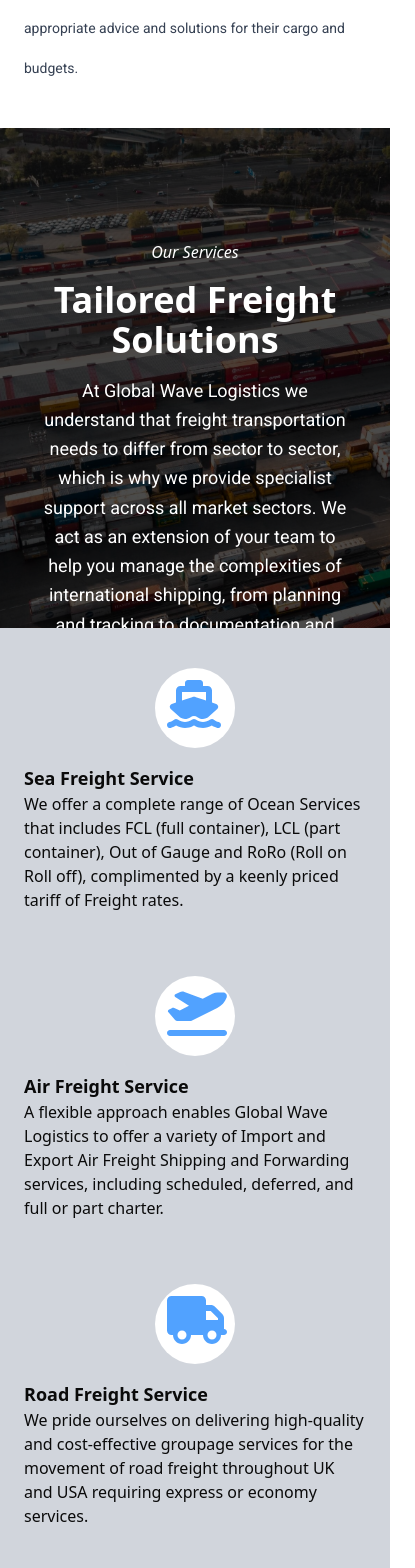
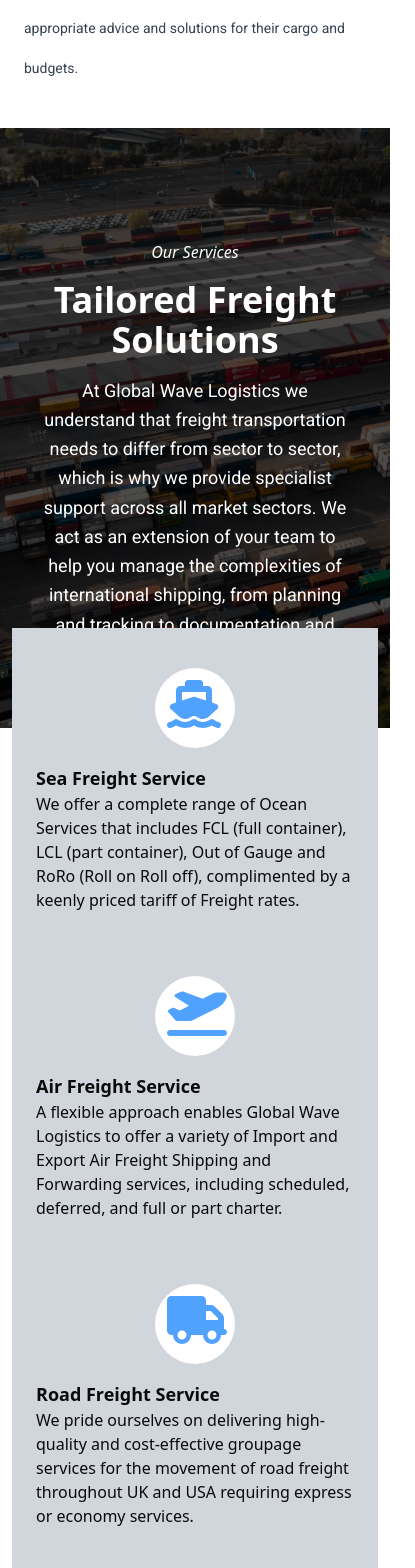
Before and after one commit to ike-nanino/global, a Next.js app: page / in a window 390 px wide. Shown: the part 1080-2648 px from the top of the page, 415 px wide, since content can reach past the window. Built offline with nearby package versions, Linux system fonts and the light colour scheme.

Commit message:
Update spacing and typography for various components; enhance layout and readability

```diff
--- a/app/page.tsx
+++ b/app/page.tsx
@@ -12,7 +12,7 @@
 
       <Experienced />
 
-      <div className='relative mb-[2000px] sm:mb-[1800px] lg:mb-[600px]'>
+      <div className='relative mb-[1950px] sm:mb-[1800px] lg:mb-[600px]'>
         <OurServices />
         <div className='absolute inset-0 top-[500px] z-30'>
         <TypesOfServices />
--- a/components/CarlineUp.tsx
+++ b/components/CarlineUp.tsx
@@ -3,7 +3,7 @@
 function CarlineUp() {
     return (
         <section
-            className="relative bg-[url('/images/carlineup.jpg')] bg-cover bg-center h-[500px] w-full px-10 py-28"
+            className="relative bg-[url('/images/carlineup.jpg')] bg-cover bg-center h-[500px] w-full px-3 lg:px-10 py-28"
         >
 
             <div className="absolute inset-0 bg-black/40"></div>
@@ -11,9 +11,9 @@
             <div className='relative z-10'>
 
 
-                <h1 className='text-5xl text-left mb-4 font-bold leading-14 text-white '>Let Us Take The Headache Out Of All The Complex Logistical Planning And Documentation Handling By Putting Your Cargo In The Hands Of Our Experts</h1>
+                <h1 className='text-2xl lg:text-5xl text-left mb-4 font-bold leading-14 text-white '>Let Us Take The Headache Out Of All The Complex Logistical Planning And Documentation Handling By Putting Your Cargo In The Hands Of Our Experts</h1>
 
-                <p className='font-rajdhani rounded-md font-bold text-lg p-3 text-black bg-white hover:bg-blue-400 text-center max-w-40'>Learn More</p>
+                <p className='font-rajdhani rounded-md font-bold lg:text-lg p-3 text-black bg-white hover:bg-blue-400 text-center max-w-40'>Learn More</p>
             </div>
         </section>
     )
--- a/components/Icons.tsx
+++ b/components/Icons.tsx
@@ -11,7 +11,7 @@
 
       <div className='text-center mb-10 px-6 lg:px-16'>
 
-        <h1 className='text-7xl font-bold font-rajdhani mb-4'>Why Choose Global Wave Logistics</h1>
+        <h1 className='text-2xl lg:text-7xl font-bold font-rajdhani mb-4'>Why Choose Global Wave Logistics</h1>
         <p className='text-lg font-poppins'>As your logistics partner, we will take the time to understand your requirements, pain points and goals, allowing us to deliver a tailored solution that relieves the hassle of logistics and allows you to focus on the things that matter most to your business. </p>
         <p className='text-lg font-poppins'>You’ll enjoy an efficient, professional service, along with door-to-door solutions to any location worldwide.
 
--- a/components/TypesOfServices.tsx
+++ b/components/TypesOfServices.tsx
@@ -6,7 +6,7 @@
 
 function TypesOfServices() {
   return (
-    <div className='lg:mx-16 px-6 lg:px-32 py-10 bg-gray-300'>
+    <div className='mx-3 lg:mx-16 px-6 lg:px-32 py-10 bg-gray-300'>
 
         <div className='grid grid-cols-1 lg:grid-cols-2 gap-16'>
             <div className='flex flex-col lg:flex-row items-center lg:items-start gap-4'>
--- a/components/WhyGlobalWave.tsx
+++ b/components/WhyGlobalWave.tsx
@@ -12,7 +12,7 @@
 
                 <h1 className='text-xl lg:text-4xl  text-left mb-4 font-bold  text-white '>Whatever Your Freight Forwarding And Customs Clearance Needs, You’ve Come To The Right Place!</h1>
 
-                <h4 className='text-2xl text-left mb-4 font-medium text-white '>
+                <h4 className='text-sm lg:text-2xl text-left mb-4 font-medium text-white '>
 An opportunity to accelerate growth with a streamlined fulfilment solution. Creating powerful partnerships with our clients and helping build lifelong relationships.</h4>
 
                 <p className='font-rajdhani rounded-md font-bold text-sm p-3 text-black bg-white hover:bg-blue-400 text-center max-w-40'>CONTACT US</p>
```
